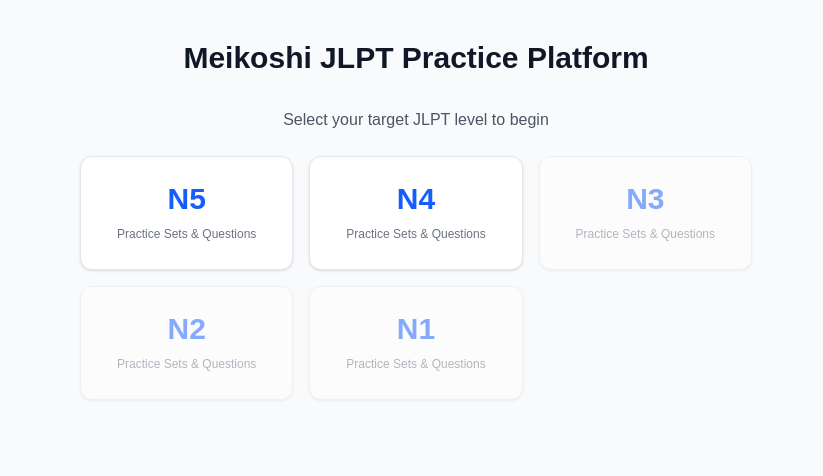
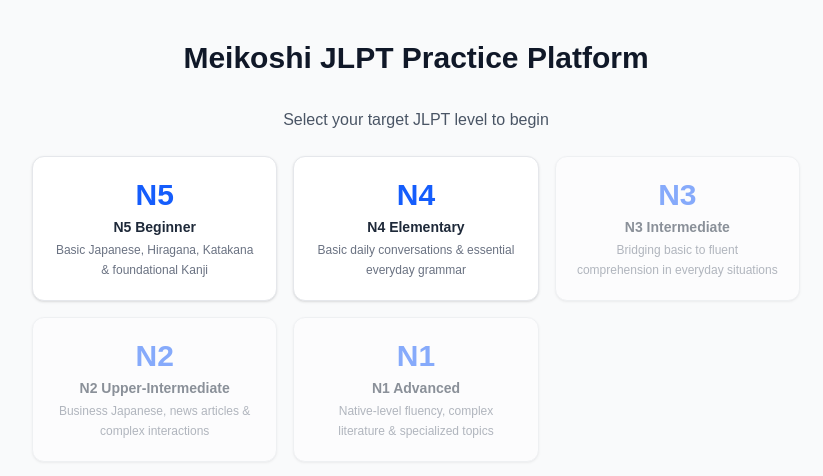
Before and after one commit to gitgenjutsu/meikoshi-app, a Next.js app: page /practice in a window 1280 px wide. Shown: the top 476 px of the page, without its empty margins (224-1047 px from the left). Built offline with nearby package versions, Linux system fonts and the light colour scheme; no server answers.

Commit message:
feat: Refactor JLPT level configuration and update UI for level selection

```diff
--- a/app/practice/page.tsx
+++ b/app/practice/page.tsx
@@ -9,6 +9,42 @@ import ClassroomDrillsHub from "@/components/ClassroomDrillsHub";
 type JLPTLevel = "N5" | "N4" | "N3" | "N2" | "N1";
 type PracticeMode = "VOCABULARY" | "KANJI" | "GRAMMAR" | "FULL_EXAM";
 type ViewState = "MAIN" | "CLASSROOM_HUB" | "QUIZ";
+
+interface LevelConfig {
+  level: JLPTLevel;
+  title: string;
+  description: string;
+}
+
+const JLPT_LEVELS: LevelConfig[] = [
+  {
+    level: "N5",
+    title: "N5 Beginner",
+    description: "Basic Japanese, Hiragana, Katakana & foundational Kanji",
+  },
+  {
+    level: "N4",
+    title: "N4 Elementary",
+    description: "Basic daily conversations & essential everyday grammar",
+  },
+  {
+    level: "N3",
+    title: "N3 Intermediate",
+    description:
+      "Bridging basic to fluent comprehension in everyday situations",
+  },
+  {
+    level: "N2",
+    title: "N2 Upper-Intermediate",
+    description: "Business Japanese, news articles & complex interactions",
+  },
+  {
+    level: "N1",
+    title: "N1 Advanced",
+    description:
+      "Native-level fluency, complex literature & specialized topics",
+  },
+];
 
 interface TestSet {
   id: string;
@@ -187,13 +223,11 @@ export default function PracticePage() {
     vocabList: VocabularyRow[],
   ): Question[] => {
     return vocabList.map((item, idx) => {
-      // 1. Gather readings (Hiragana/Katakana) from other vocabulary items as distractors
       const otherReadings = vocabList
         .filter((_, i) => i !== idx)
-        .map((v) => v.reading || v.word) // Fallback if reading is missing
+        .map((v) => v.reading || v.word)
         .filter(Boolean);
 
-      // 2. Shuffle and pick 3 distractors
       const shuffledDistractors = [...otherReadings]
         .sort(() => Math.random() - 0.5)
         .slice(0, 3);
@@ -202,9 +236,7 @@ export default function PracticePage() {
         shuffledDistractors.push("ー");
       }
 
-      // 3. Determine correct answer (Hiragana/Katakana reading)
       const correctAnswer = item.reading || item.word;
-
       const correctIndex = Math.floor(Math.random() * 4);
       const options = [...shuffledDistractors];
       options.splice(correctIndex, 0, correctAnswer);
@@ -218,10 +250,9 @@ export default function PracticePage() {
         level: (selectedLevel || item.level || "N4") as JLPTLevel,
         section: "VOCABULARY",
         question_type: "MULTIPLE_CHOICE",
-        // Prompt asks for Hiragana/Katakana matching the English meaning
         prompt_text: `Select the correct Japanese reading (Hiragana/Katakana) for: "${item.meanings}"`,
         question: item.meanings,
-        reading: null, // Omit reading field since reading is now in the options
+        reading: null,
         options,
         correct_option_index: correctIndex,
         explanation: exampleText,
@@ -410,24 +441,32 @@ export default function PracticePage() {
                 <p className="text-center text-gray-600 mb-6">
                   Select your target JLPT level to begin
                 </p>
-                <div className="grid grid-cols-1 sm:grid-cols-3 gap-4 max-w-2xl mx-auto">
-                  {(["N5", "N4", "N3", "N2", "N1"] as JLPTLevel[]).map(
-                    (level) => (
+                <div className="grid grid-cols-1 sm:grid-cols-2 md:grid-cols-3 gap-4 max-w-3xl mx-auto">
+                  {JLPT_LEVELS.map((item) => {
+                    const isAvailable =
+                      item.level === "N5" || item.level === "N4";
+
+                    return (
                       <button
-                        key={level}
-                        onClick={() => setSelectedLevel(level)}
-                        disabled={level !== "N5" && level !== "N4"}
-                        className="p-6 bg-white border border-gray-200 rounded-xl shadow-sm hover:border-blue-500 hover:shadow-md transition text-center disabled:opacity-50 disabled:cursor-not-allowed"
+                        key={item.level}
+                        onClick={() => setSelectedLevel(item.level)}
+                        disabled={!isAvailable}
+                        className="p-5 bg-white border border-gray-200 rounded-xl shadow-sm hover:border-blue-500 hover:shadow-md transition text-center flex flex-col items-center justify-between min-h-[140px] disabled:opacity-50 disabled:cursor-not-allowed disabled:hover:border-gray-200 disabled:hover:shadow-none"
                       >
-                        <span className="text-3xl font-extrabold text-blue-600 block mb-1">
-                          {level}
-                        </span>
-                        <span className="text-xs text-gray-500">
-                          Practice Sets & Questions
+                        <div>
+                          <span className="text-3xl font-extrabold text-blue-600 block mb-1">
+                            {item.level}
+                          </span>
+                          <span className="text-sm font-semibold text-gray-800 block mb-1">
+                            {item.title}
+                          </span>
+                        </div>
+                        <span className="text-xs text-gray-500 leading-relaxed">
+                          {item.description}
                         </span>
                       </button>
-                    ),
-                  )}
+                    );
+                  })}
                 </div>
               </div>
             )}
@@ -552,7 +591,6 @@ export default function PracticePage() {
                 questions={[questions[currentQuestionIndex]]}
                 initialSelectedOption={userAnswers[currentQuestionIndex]}
                 onSelectOption={(optionIndex) => {
-                  // Instantly commit answer in parent state without advancing
                   setUserAnswers((prev) => ({
                     ...prev,
                     [currentQuestionIndex]: optionIndex,
```
